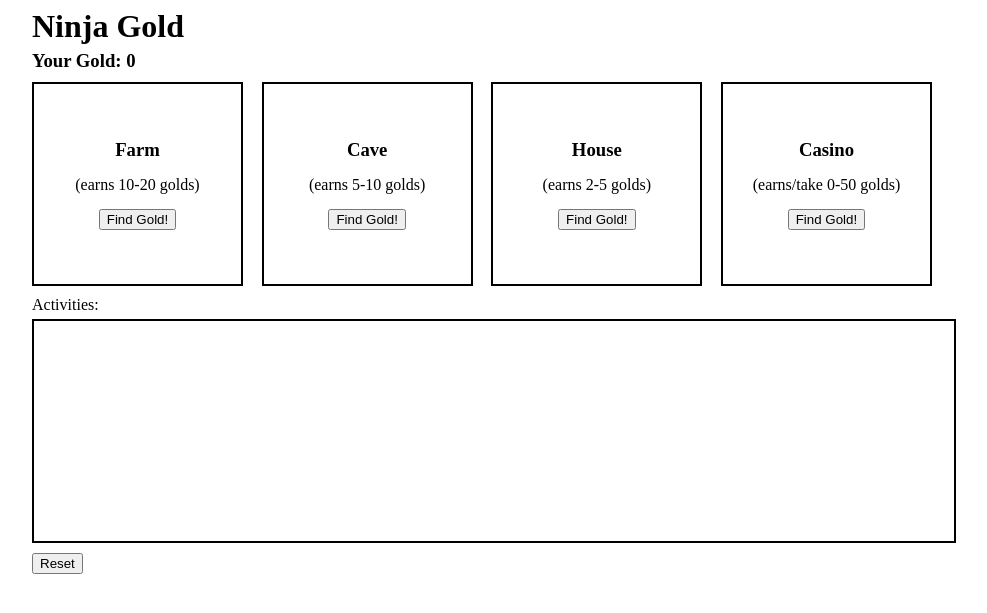
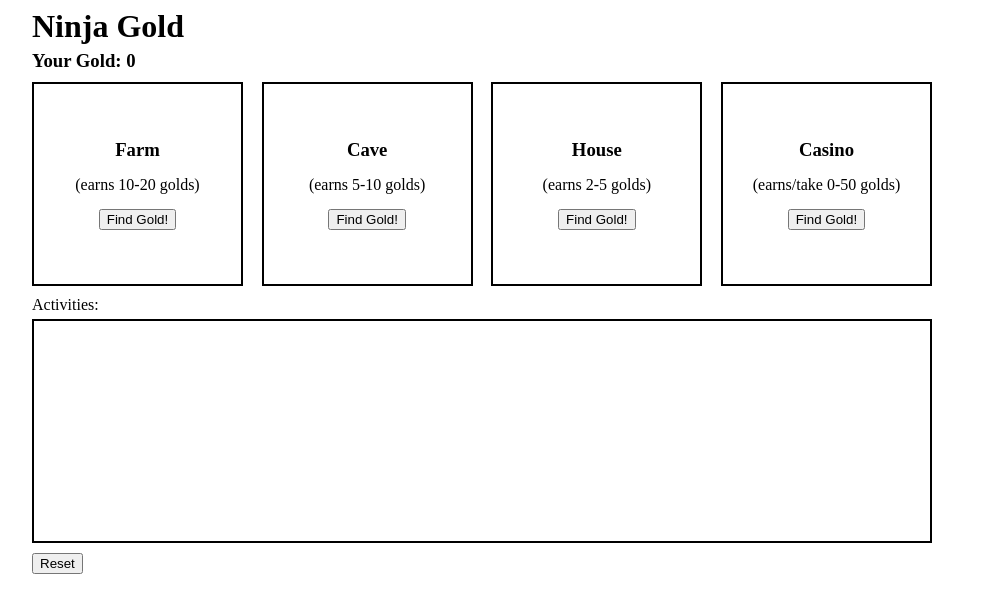
Before and after one commit to matthdan003/django_ninja_gold_game, a Django app: page / in a window 1280 px wide. Shown: the top 613 px of the page, without its empty margins (158-1145 px from the left). Run offline with Django 3.2, Linux system fonts and the light colour scheme.

Commit message:
fixed activites window

```diff
--- a/main_app/static/css/style.css
+++ b/main_app/static/css/style.css
@@ -27,7 +27,6 @@ body *{
                 margin-bottom: 15px;
             }
     #container #activity_window{
-        width: 100%;
         height: 200px;
         padding: 10px;
         margin: 5px 0px 10px 0px;
```
Also changed, not shown: db.sqlite3.
